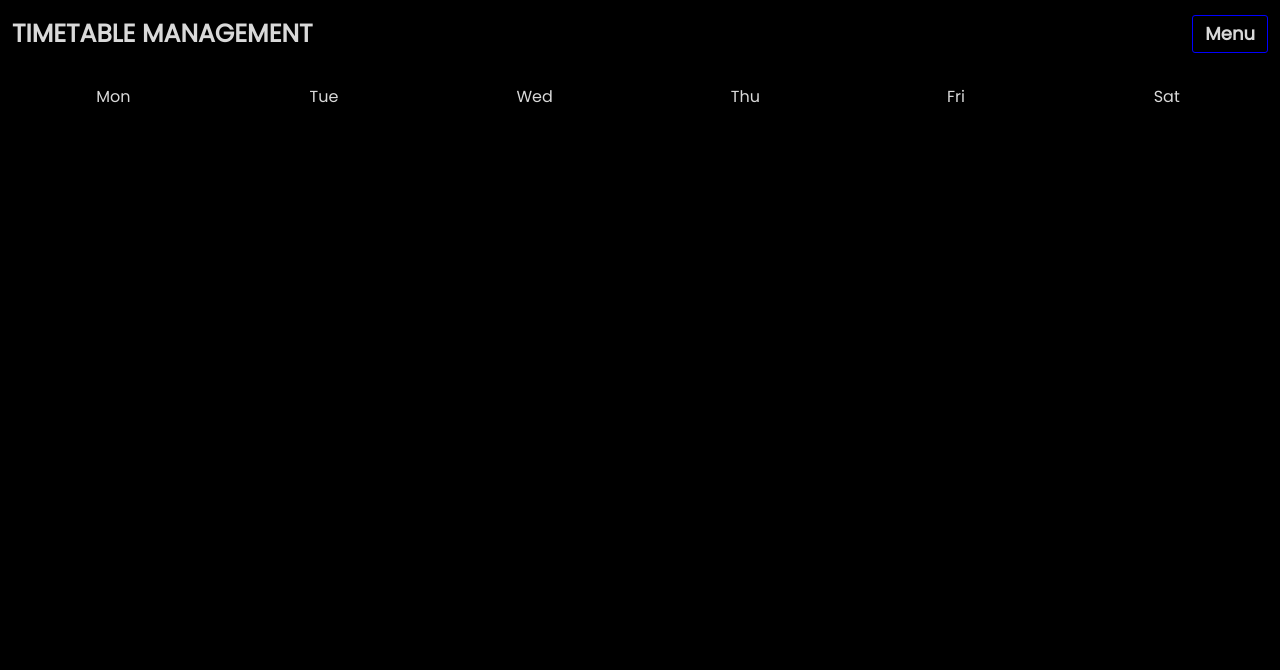
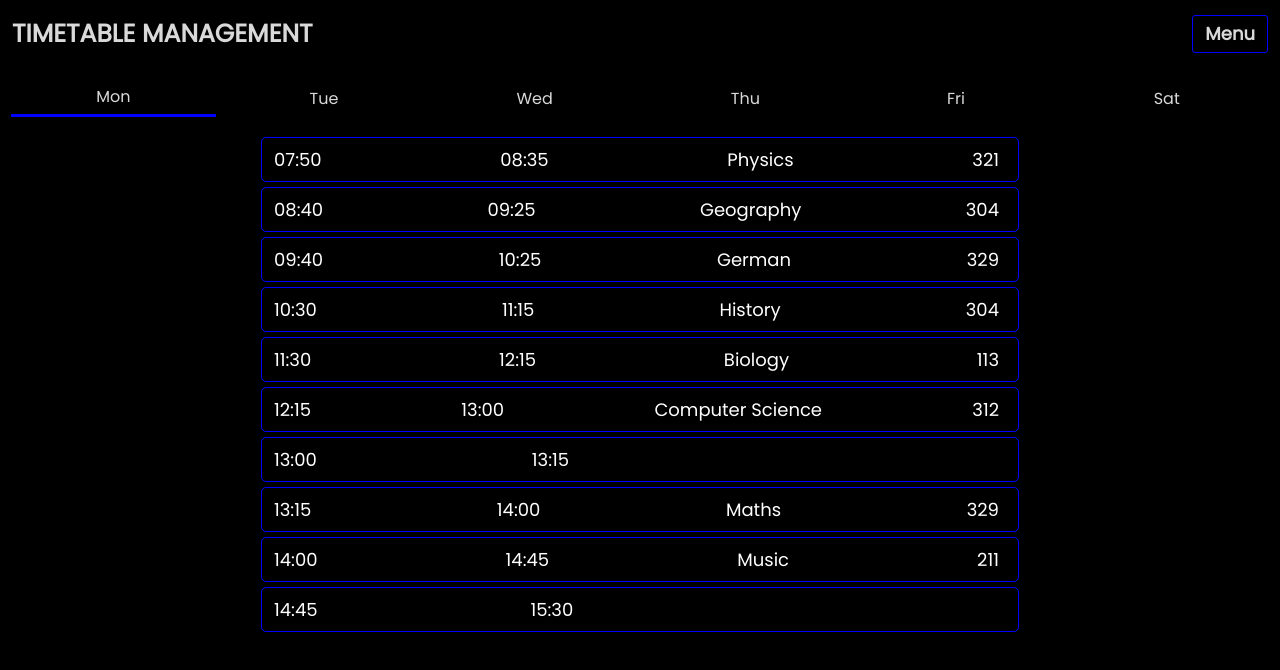
Before and after one commit to dchhitarka/timetable, a plain HTML site: page index.html in a window 1280 px wide. Both pictures are taken after a click on the item "Mon". Drawn offline with Linux system fonts and the light colour scheme.

Commit message:
Complete

```diff
--- a/css/main.css
+++ b/css/main.css
@@ -22,9 +22,10 @@ header{
     padding-bottom: 0;
     box-shadow: 0 4px 2 -2px rgba(0,0,0,0.5);
 }
-table, th, td {
-  border: none; /*1px solid black;*/
-  border-collapse: collapse;
+
+
+.active{
+    border-bottom: 3px solid blue;
 }
 /* Top-Bar */
 .top-bar{
@@ -110,3 +111,37 @@ section{}
                 left: 5px;
                 padding: 3px;
             }
+
+.view-schedule{
+    /* margin: 15px; */
+    /* position: absolute; */
+    /* left: 50%; */
+    /* top: 50%; */
+    /* transform: translate(-50%, -70%); */
+    /* height: 100vh; */
+    margin: 15px 20%;
+    /* margin-left: 20%; */
+    /* height: 350px; */
+}
+    .class-list{
+        list-style: none;
+        padding: 5px;
+        margin: 5px;
+        font-size: 18px;
+        border: 1px solid blue;
+        border-radius: 5px;
+        display: flex;
+        justify-content: space-between;
+    }
+        .class-value{
+            padding: 3px 7px;
+            margin-right: 7px;
+        }
+
+
+@media screen and (max-width: 767px) {
+    .class-list{
+        flex-direction: column;
+        align-items: center;
+    }
+}
--- a/index.html
+++ b/index.html
@@ -17,20 +17,22 @@
         <div class="nav-bar">
             <nav class="navbar">
                 <ul class="week">
-                    <li class="weekday">Mon</li>
-                    <li class="weekday">Tue</li>
-                    <li class="weekday">Wed</li>
-                    <li class="weekday">Thu</li>
-                    <li class="weekday">Fri</li>
-                    <li class="weekday">Sat</li>
+                    <li class="weekday mon" onclick="loadView('mon')">Mon</li>
+                    <li class="weekday tue" onclick="loadView('tue')">Tue</li>
+                    <li class="weekday wed" onclick="loadView('wed')">Wed</li>
+                    <li class="weekday thu" onclick="loadView('thu')">Thu</li>
+                    <li class="weekday fri" onclick="loadView('fri')">Fri</li>
+                    <li class="weekday sat" onclick="loadView('sat')">Sat</li>
                 </ul>
             </nav>
         </div>
     </header>
     <section class="schedule">
-
+        <div class="view-schedule">
+        </div>
     </section>
 
+    <script src="js/config.js"></script>
     <script src="js/main.js" charset="utf-8"></script>
     <script src="https://kit.fontawesome.com/486392b9f0.js" crossorigin="anonymous"></script>
 </body>
--- a/js/config.js
+++ b/js/config.js
@@ -43,8 +43,8 @@ var config = {
 				day: "Tuesday",
 				schedule: [
                     {start: "07:50", end: "08:35", subject: "Physics", room: 321},
-					{start: "08:40", end: "09:25", subject: "Geography", room:304},
-					{start: "09:40", end: "10:25", subject: "German", room: 329},
+					{start: "08:40", end: "09:25", subject: "Geography", room:314},
+					{start: "09:40", end: "10:25", subject: "German", room: 327},
 					{start: "10:30", end: "11:15", subject: "History", room: 304},
 					{start: "11:30", end: "12:15", subject: "Biology", room: 113},
 					{start: "12:15", end: "13:00", subject: "Computer Science", room:312},
--- a/js/main.js
+++ b/js/main.js
@@ -0,0 +1,47 @@
+window.onload = ()=>{
+	config.load_data();
+    let d = new Date();
+    let dayToday = d.getDay();
+    defaultView(dayToday);
+}
+
+let viewSchedule = document.querySelector('.view-schedule');
+let dayArr = ['mon','tue','wed','thu','fri','sat'];
+
+const defaultView = (dayToday)=>{
+    viewSchedule.innerHTML = '';
+    let dayView = config.data.timetable[dayToday];
+    let dayTab = document.querySelector(`.${dayArr[dayToday-1]}`);
+    dayTab.classList.add('active');
+    for(classObj of dayView.schedule){
+        viewSchedule.innerHTML +=
+            `<li class="class-list" style="color: white;">
+                <span class="class-value">${classObj.start}</span>
+                <span class="class-value">${classObj.end}</span>
+                <span class="class-value">${classObj.subject}</span>
+                <span class="class-value">${classObj.room}</span>
+            </li>`;
+    }
+}
+
+const loadView = (day)=>{
+	viewSchedule.innerHTML = '';
+
+    let currentDay = document.querySelector('.active');
+    if(currentDay)
+        currentDay.classList.remove('active');
+
+    let showDay = document.querySelector(`.${day}`);
+    showDay.classList.add('active');
+
+	let dayView = config.data.timetable[dayArr.indexOf(day)];
+    for(classObj of dayView.schedule){
+        viewSchedule.innerHTML +=
+            `<li class="class-list" style="color: white;">
+                <span class="class-value">${classObj.start}</span>
+                <span class="class-value">${classObj.end}</span>
+                <span class="class-value">${classObj.subject}</span>
+                <span class="class-value">${classObj.room}</span>
+            </li>`;
+    }
+}
```
